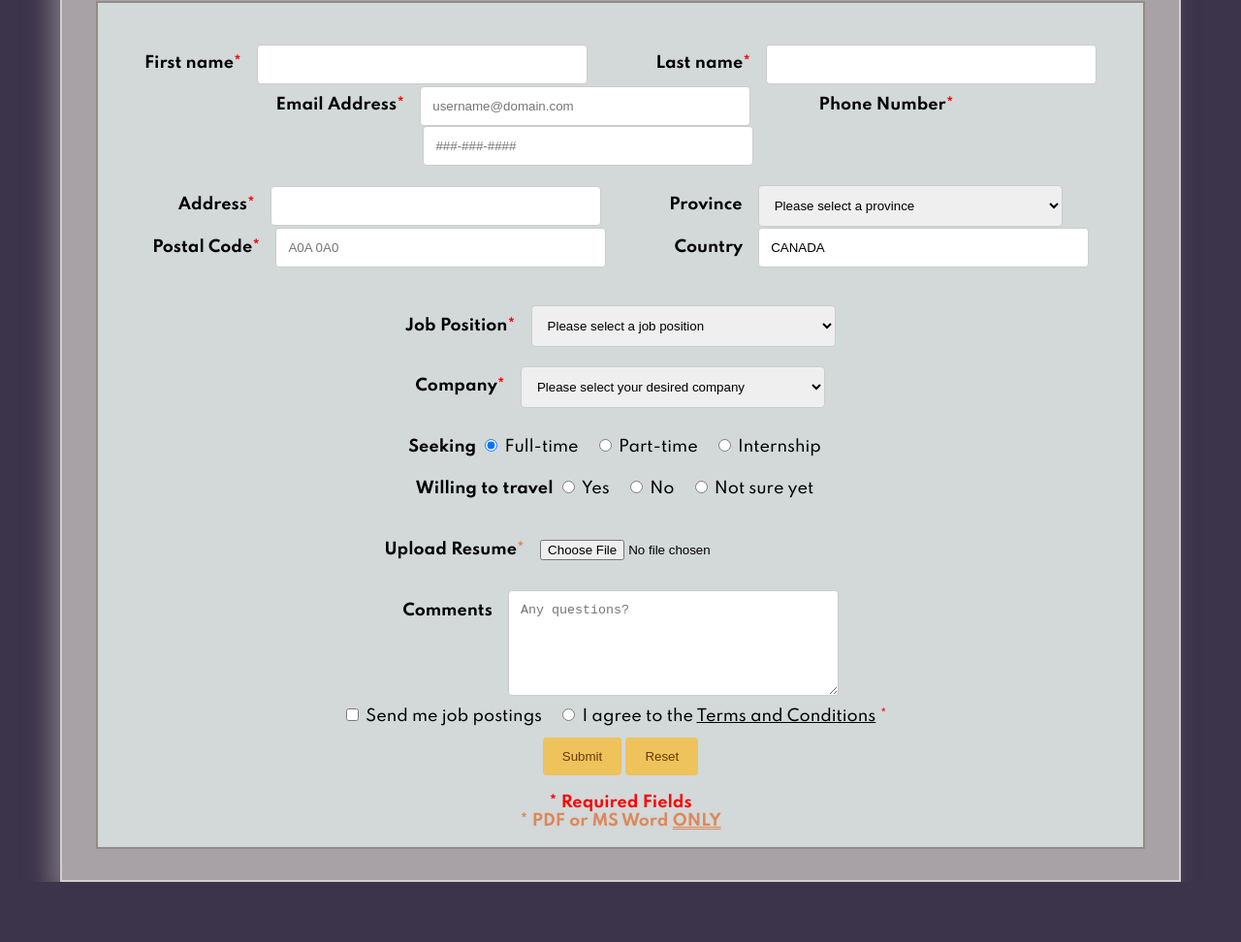
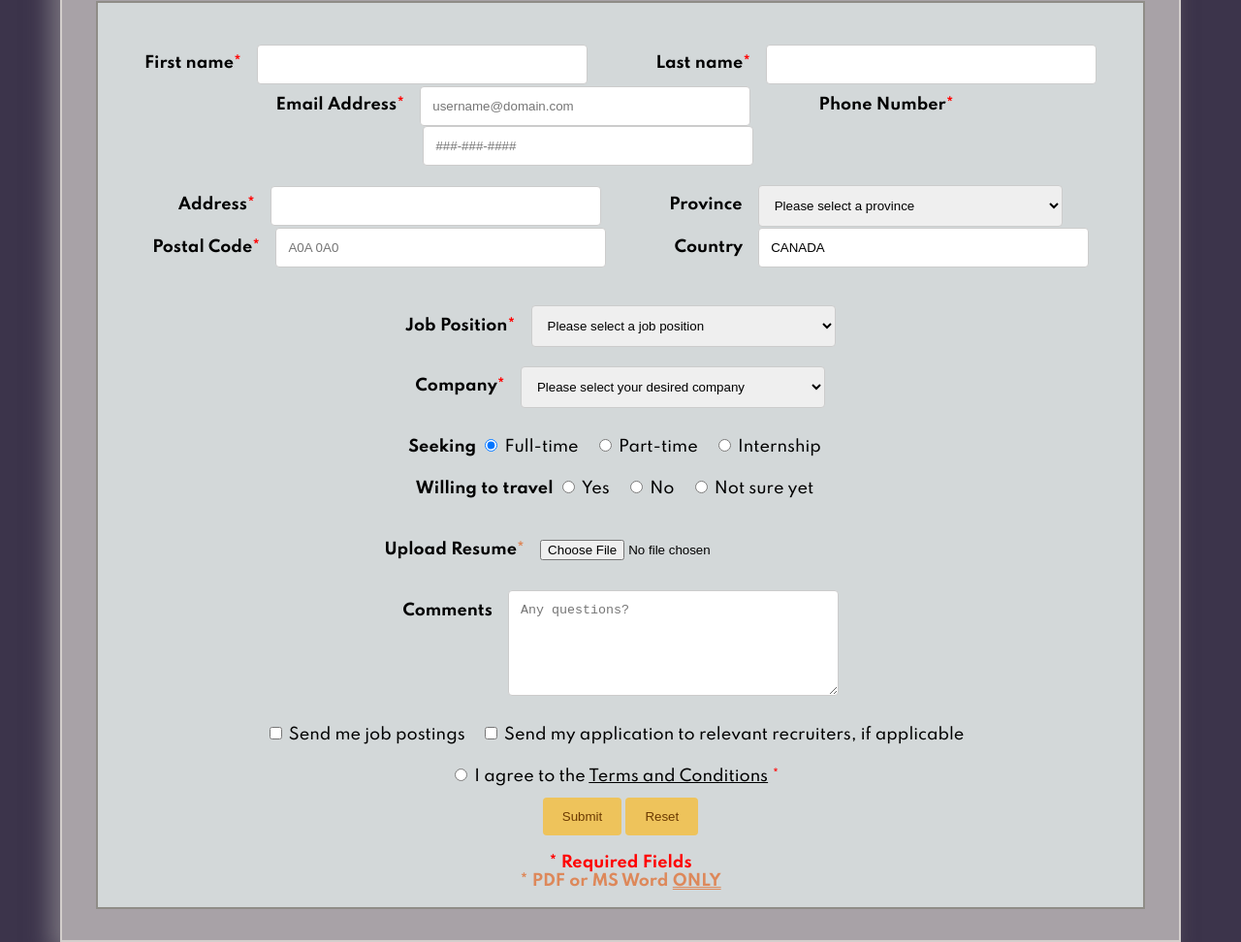
Before and after one commit to manuboojuk/ht6-project, a plain HTML site: page application.html in a window 1280 px wide. Shown: the part 656-1628 px from the top of the page at 97% size. Before the commit the page ends 1566 px from the top, so only its background shows below. Drawn offline with Linux system fonts and the light colour scheme.

Commit message:
Update application.html

```diff
--- a/application.html
+++ b/application.html
@@ -166,11 +166,15 @@
             <label class="text-deco" for="comments">Comments</label>
             <textarea id="comments"
                       name="comments"
-                      placeholder="Any questions?"></textarea><br>
+                      placeholder="Any questions?"></textarea><br><br>
 
             <!--	Send postings, checkbox, optional	-->
             <input id="postings" name="postings" type="checkbox" value="postings">
             <label for="postings">Send me job postings</label>
+
+            <!--	Send to recruiters, checkbox, optional	-->
+            <input id="recruiters" name="recruiters" type="checkbox" value="recruiters">
+            <label for="recruiters">Send my application to relevant recruiters, if applicable</label><br>
 
             <!--	Terms and Conditions Agreement, radio, required	-->
             <input id="terms" name="terms" required="required" type="radio" value="terms">
```
